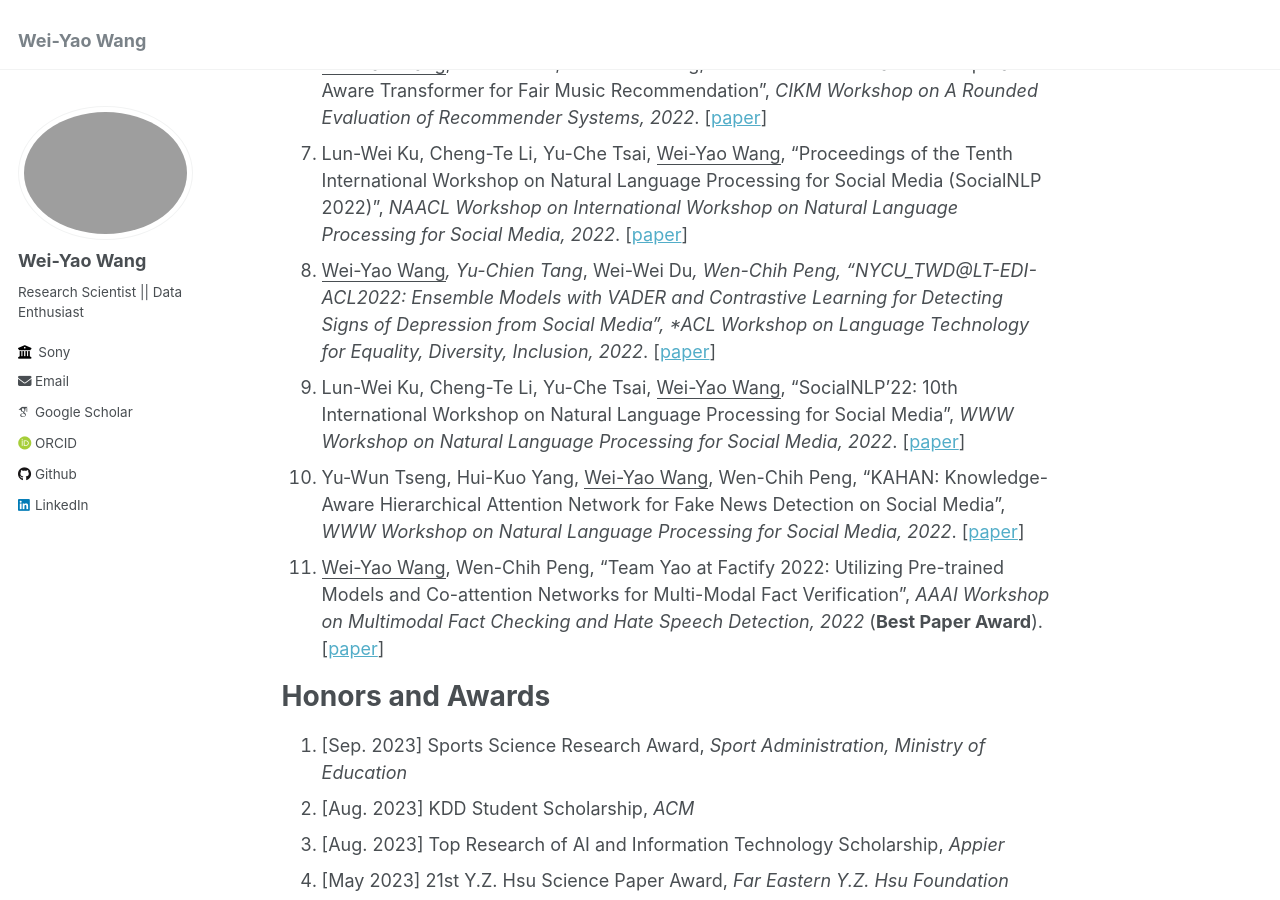
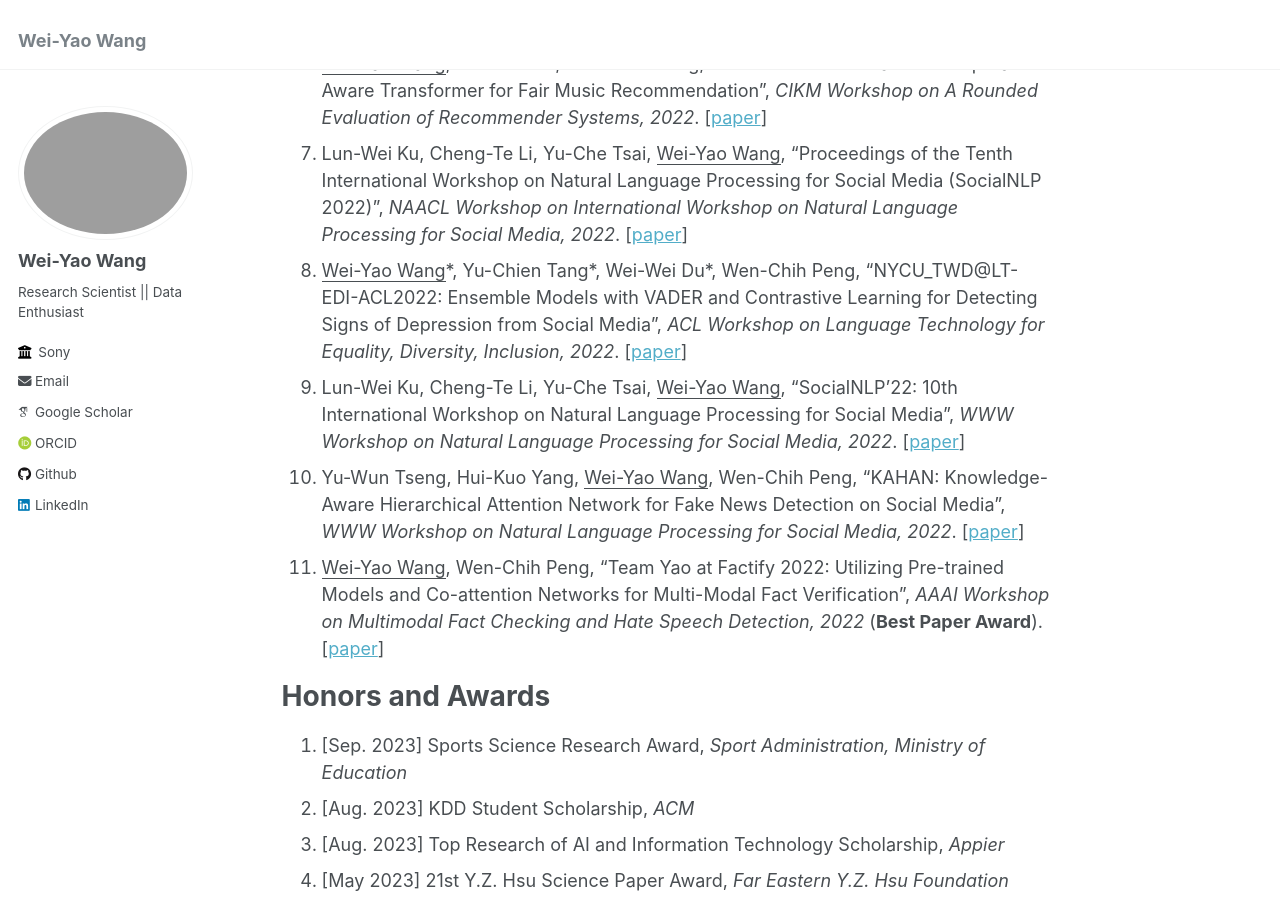
Before and after one commit to wywyWang/wywyWang.github.io, a Jekyll site: the page built from _pages/about.md, in a window 1280 px wide and 900 px high, scrolled down 4375 px. Built offline with Jekyll 4.4.1, drawn with Linux system fonts in a browser that asks for light colours; some web fonts are replaced; some of the changed text lies outside the part shown.

Commit message:
fix insert bug

```diff
--- a/_pages/about.md
+++ b/_pages/about.md
@@ -36,7 +36,7 @@
 3. <ins>Wei-Yao Wang</ins>, Wen-Chih Peng, Wei Wang, Philip Yu, "ShuttleSHAP: A Turn-Based Feature Attribution Approach for Analyzing Forecasting Models in Badminton". [[preprint](https://arxiv.org/abs/2312.10942)]
 
 ### Journals and Conferences
-1. <ins>Wei-Yao Wang</ins>*, Xiusi Chen*, Ziniu Hu, David Reynoso, Kun Jin, Mingyan Liu, P. Jeffrey Brantingham, Wei Wang, "Professional Basketball Player Behavior Synthesis via Planning with Diffusion", *33rd ACM International Conference on Information and Knowledge Management (CIKM), 2024* (acceptance rate: 33.3%). [[paper](https://arxiv.org/abs/2306.04090)]
+1. <ins>Wei-Yao Wang</ins>\*, Xiusi Chen\*, Ziniu Hu, David Reynoso, Kun Jin, Mingyan Liu, P. Jeffrey Brantingham, Wei Wang, "Professional Basketball Player Behavior Synthesis via Planning with Diffusion", *33rd ACM International Conference on Information and Knowledge Management (CIKM), 2024* (acceptance rate: 33.3%). [[paper](https://arxiv.org/abs/2306.04090)]
 2. Kuang-Da Wang, <ins>Wei-Yao Wang</ins>, Ping-Chun Hsieh, Wen-Chih Peng, "Offline Imitation of Badminton Player Behavior via Experiential Contexts and Brownian Motion", *European Conference on Machine Learning and Principles and Practice of Knowledge Discovery in Databases (ECML-PKDD), 2024* (acceptance rate: 24.5%). [[paper](https://arxiv.org/abs/2403.12406)]
 3. <ins>Wei-Yao Wang</ins>, Wei-Wei Du, Wen-Chih Peng, "Benchmarking Stroke Forecasting with Stroke-Level Badminton Dataset", *33rd International Joint Conference on Artificial Intelligence (IJCAI Demo), 2024*. [[paper](https://arxiv.org/abs/2306.15664)]
 4. Ching Chang, Chiao-Tung Chan, <ins>Wei-Yao Wang</ins>, Wen-Chih Peng, Tien-Fu Chen, "TimeDRL: Disentangled Representation Learning for Multivariate Time-Series", *IEEE International Conference on Data Engineering (ICDE), 2024*. [[paper](https://arxiv.org/abs/2312.04142)]
@@ -65,7 +65,7 @@
 5. Wei-Wei Du, <ins>Wei-Yao Wang</ins>, Wen-Chih Peng, "Track2Vec: Fairness Music Recommendation with a GPU-Free Customizable-Driven Framework", *CIKM Workshop on A Rounded Evaluation of Recommender Systems, 2022*. [[paper](https://ceur-ws.org/Vol-3318/short10.pdf)]
 6. <ins>Wei-Yao Wang</ins>, Wei-Wei Du, Wen-Chih Peng, "RecFormer: Personalized Temporal-Aware Transformer for Fair Music Recommendation", *CIKM Workshop on A Rounded Evaluation of Recommender Systems, 2022*. [[paper](https://ceur-ws.org/Vol-3318/short9.pdf)]
 7. Lun-Wei Ku, Cheng-Te Li, Yu-Che Tsai, <ins>Wei-Yao Wang</ins>, "Proceedings of the Tenth International Workshop on Natural Language Processing for Social Media (SocialNLP 2022)", *NAACL Workshop on International Workshop on Natural Language Processing for Social Media, 2022*. [[paper](https://aclanthology.org/2022.socialnlp-1.0/)]
-8. <ins>Wei-Yao Wang</ins>*, Yu-Chien Tang*, Wei-Wei Du*, Wen-Chih Peng, "NYCU\_TWD@LT-EDI-ACL2022: Ensemble Models with VADER and Contrastive Learning for Detecting Signs of Depression from Social Media", *ACL Workshop on Language Technology for Equality, Diversity, Inclusion, 2022*. [[paper](https://aclanthology.org/2022.ltedi-1.15/)]
+8. <ins>Wei-Yao Wang</ins>\*, Yu-Chien Tang\*, Wei-Wei Du\*, Wen-Chih Peng, "NYCU\_TWD@LT-EDI-ACL2022: Ensemble Models with VADER and Contrastive Learning for Detecting Signs of Depression from Social Media", *ACL Workshop on Language Technology for Equality, Diversity, Inclusion, 2022*. [[paper](https://aclanthology.org/2022.ltedi-1.15/)]
 9. Lun-Wei Ku, Cheng-Te Li, Yu-Che Tsai, <ins>Wei-Yao Wang</ins>, "SocialNLP’22: 10th International Workshop on Natural Language Processing for Social Media", *WWW Workshop on Natural Language Processing for Social Media, 2022*. [[paper](https://dl.acm.org/doi/10.1145/3487553.3524876)]
 10. Yu-Wun Tseng, Hui-Kuo Yang, <ins>Wei-Yao Wang</ins>, Wen-Chih Peng, "KAHAN: Knowledge-Aware Hierarchical Attention Network for Fake News Detection on Social Media", *WWW Workshop on Natural Language Processing for Social Media, 2022*. [[paper](https://dl.acm.org/doi/10.1145/3487553.3524664)]
 11. <ins>Wei-Yao Wang</ins>, Wen-Chih Peng, "Team Yao at Factify 2022: Utilizing Pre-trained Models and Co-attention Networks for Multi-Modal Fact Verification", *AAAI Workshop on Multimodal Fact Checking and Hate Speech Detection, 2022* (**Best Paper Award**). [[paper](https://arxiv.org/abs/2201.11664)]
```
